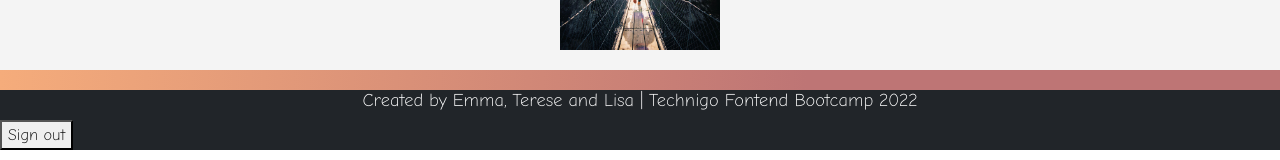
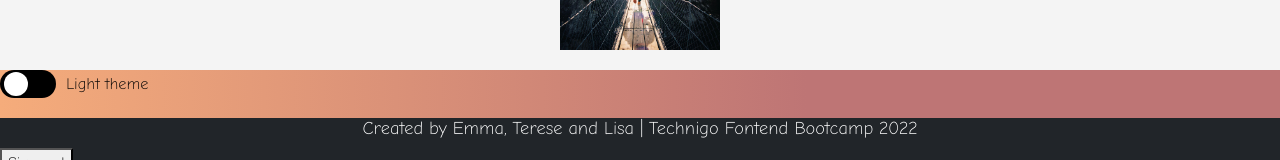
Before and after one commit to lisabergstrom/final-project-frontend, a React (Create React App) app: page / in a window 1280 px wide. Shown: the part 1786-1946 px from the top of the page. Built offline with nearby package versions, Linux system fonts and the light colour scheme; sample sign-in values are in the browser's storage.

Commit message:
added a light/darkmode component

```diff
--- /dev/null
+++ b/src/components/BlackAndWhite.js
@@ -0,0 +1,93 @@
+import React, { useState } from 'react';
+import styled from 'styled-components';
+
+const setDark = () => {
+  localStorage.setItem('theme', 'dark');
+  document.documentElement.setAttribute('data-theme', 'dark');
+};
+
+const setLight = () => {
+  localStorage.setItem('theme', 'light');
+  document.documentElement.setAttribute('data-theme', 'light');
+};
+
+const storedTheme = localStorage.getItem('theme');
+
+const prefersDark =
+  window.matchMedia &&
+  window.matchMedia('(prefers-color-scheme: dark)').matches;
+
+const defaultDark =
+  storedTheme === 'dark' || (storedTheme === null && prefersDark);
+
+if (defaultDark) {
+  setDark();
+}
+
+export const DarkMode = () => {
+  const [text, setText] = useState(true);
+
+  const toggleTheme = (e) => {
+    if (e.target.checked) {
+      setDark();
+      setText(true);
+    } else {
+      setLight();
+      setText(false);
+    }
+  };
+
+  return (
+    <Label>
+      <Input
+        onChange={toggleTheme}
+        defaultChecked={defaultDark}
+        type='checkbox'
+      />
+      <Switch></Switch>
+      {text ? 'Light' : 'Dark'} theme
+    </Label>
+  );
+};
+
+// S T Y L I N G //
+
+const Label = styled.label`
+  display: flex;
+  align-items: center;
+  gap: 10px;
+  cursor: pointer;
+  color: #000;
+`;
+
+const Switch = styled.div`
+  width: 56px;
+  height: 28px;
+  background: #000000;
+  border-radius: 32px;
+  padding: 4px;
+  position: relative;
+  transition: 0.2s;
+  &:before {
+    content: '';
+    position: absolute;
+    width: 24px;
+    height: 24px;
+    border-radius: 35px;
+    top: 50%;
+    left: 4px;
+    background-color: #ffffff;
+    transform: translate(0, -50%);
+    transition: 0.2s;
+  }
+`;
+
+const Input = styled.input`
+  display: none;
+  &:checked + ${Switch} {
+    background: grey;
+    &:before {
+      transform: translate(32px, -50%);
+    }
+  }
+`;
--- a/src/components/Main.js
+++ b/src/components/Main.js
@@ -9,6 +9,7 @@ import hat from "../assets/hat.jpg"
 import city from "../assets/city.jpg"
 import dream from "../assets/dream.jpg"
 import nature from "../assets/nature.jpg"
+import {DarkMode} from "./BlackAndWhite";
 
 
 const Contentcontainer = styled.div`
@@ -78,6 +79,7 @@ const Main = () => {
       <Imagebox>
       <Images src={nature} alt="Hat image" />
       </Imagebox>
+      <DarkMode />
       <Footer/>
     </>
   );
```
